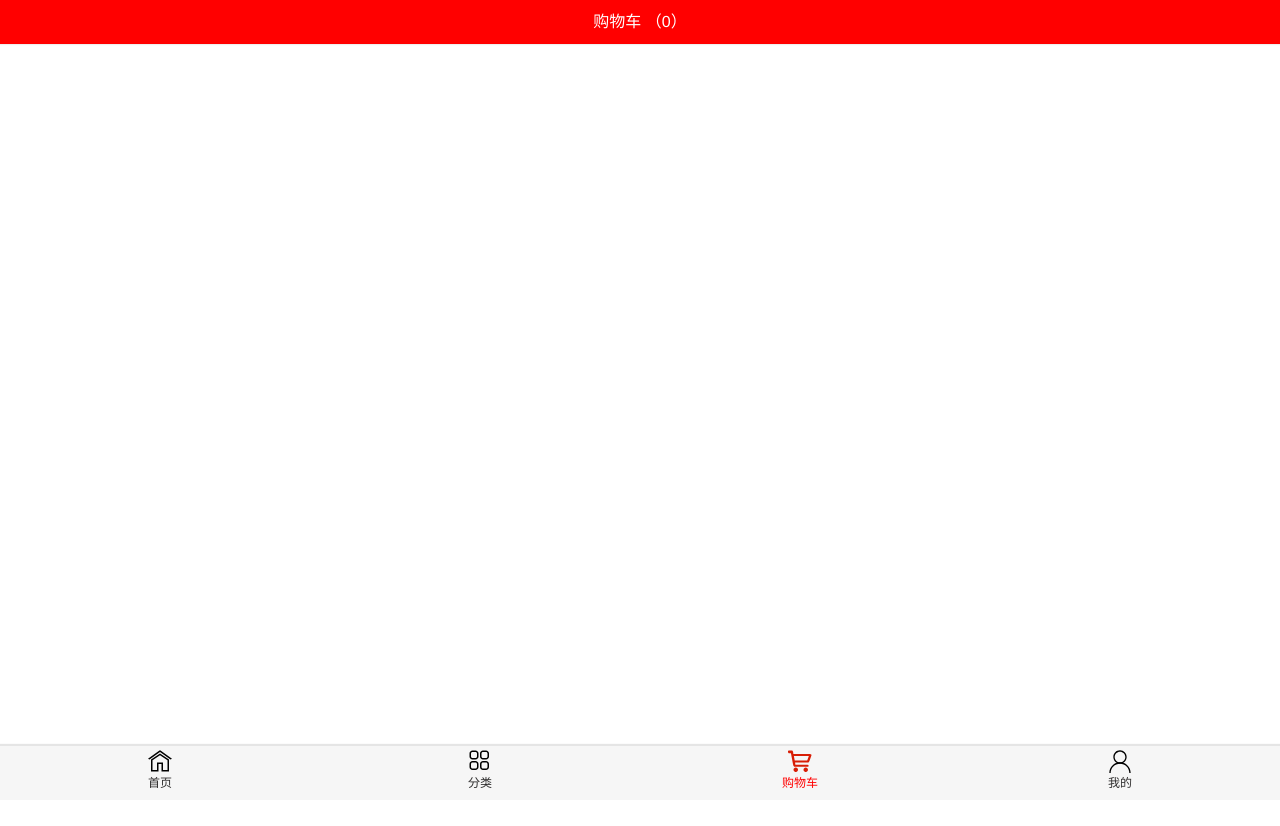
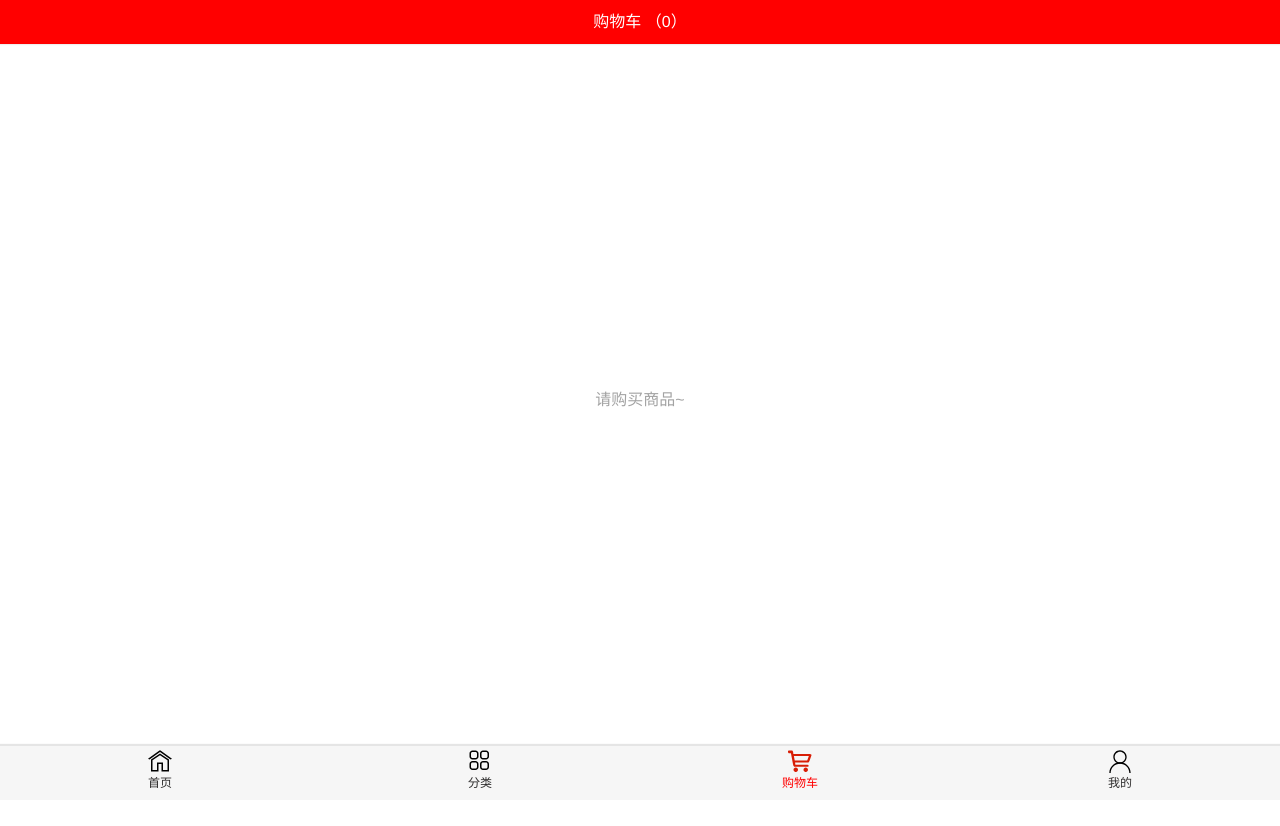
Before and after one commit to Nthenight/shop, a Vue app: page /cart in a window 1280 px wide. Shown: the top 826 px of the page. Built offline with nearby package versions, Linux system fonts and the light colour scheme.

Commit message:
完成了用户页面与购物车之间的数据传递

```diff
--- a/src/main.js
+++ b/src/main.js
@@ -4,11 +4,13 @@ import router from './router'
 import store from './store'
 
 import toast from 'components/content/toast/index';
+// import message from 'components/content/messageBox/index';
+
 
 Vue.config.productionTip = false
 
 Vue.use(toast)
-
+// Vue.use(message)
 new Vue({
   router,
   store,
--- a/src/views/cart/Cart.vue
+++ b/src/views/cart/Cart.vue
@@ -6,6 +6,10 @@
      <span>（{{cartLength}}）</span>
      </div>
   </nav-bar>
+    <div class="show" v-show="messageShow">
+    <span>{{infomation}}</span>
+  </div>
+  <!-- <message-box :array='cartLength'/> -->
   <cart-list/>
   <cart-bottom-bar></cart-bottom-bar>
 </div>
@@ -16,13 +20,19 @@ import NavBar from 'components/common/navbar/NavBar'
 import CartList from './components/CartList'
 import CartBottomBar from './components/CartBottomBar'
 
+// import MessageBox from 'components/content/messageBox/MessageBox';
+
 import {mapGetters} from 'vuex';
+// import {messageBox} from 'common/mixin';
 export default {
 name:'Cart',
   data () {
     return {
+    messageShow:false,
+    infomation:''
     }
   },
+// mixins:[messageBox],
 computed:{
   ...mapGetters(['cartLength'])
 },
@@ -30,7 +40,23 @@ components:{
   NavBar,
   CartList,
   CartBottomBar,
+  // MessageBox
 },
+methods:{
+  isShow(number,message='请输入提示信息!') {
+        if(number==0){
+          this.messageShow=true;
+          this.infomation=message;
+        }
+        else this.messageShow = false
+      },
+},
+    activated(){
+      this.isShow(this.cartLength,'请购买商品~')
+    },
+    updated(){
+      this.isShow(this.cartLength,'请购买商品~')
+    }
 }
 </script>
 
@@ -42,4 +68,12 @@ components:{
   color: #fff;
   background: var(--color-tint);
 }
+.show{
+  position: absolute;
+  top: 50%;
+  left: 50%;
+  transform: translate(-50%,-50%);
+  font-size: 16px;
+  color: 	#A3A3A3;
+}
 </style>
--- a/src/views/home/Home.vue
+++ b/src/views/home/Home.vue
@@ -165,8 +165,6 @@ import {getHomeMultidata,getHomeGoodsdata} from 'network/home';
     this.getGoodsdata('pop');
     this.getGoodsdata('news');
     this.getGoodsdata('sell');
-     },
-     updated(){
      }
 }
 </script>
--- a/src/views/profile/Profile.vue
+++ b/src/views/profile/Profile.vue
@@ -7,10 +7,11 @@
     </nav-bar>
     <div class="userifo">
       <div class="user-img"><img src="~@/assets/img/user/user.svg" alt="用户图片"></div>
-      <span>用户名：</span>
+      <span>用户名：{{this.userName}}</span>
     </div>
 
-    <div class="itemifo"><span>已购商品信息</span>
+    <div class="itemifo">
+      <span>已购商品信息</span>
     </div>
     <goods-list/>
 </div>
@@ -25,6 +26,7 @@ export default {
 name:'Profile',
   data () {
     return {
+  userName:'假数据名'
     }
   },
 components:{
@@ -62,6 +64,7 @@ computed:{
 }
 .userifo span{
   flex: auto;
+  font-weight: 700;
 }
 .itemifo{
   padding: 5px;
```
Also changed, not shown: src/common/mixin.js (+22 -1 lines).
